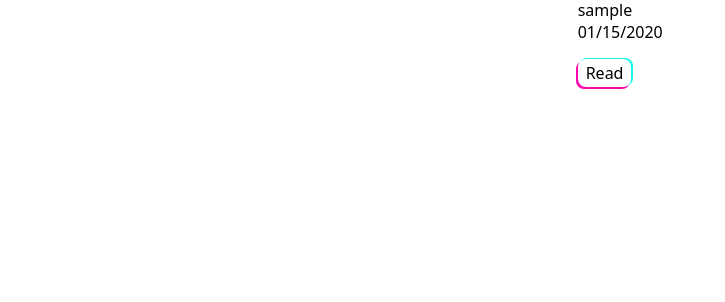
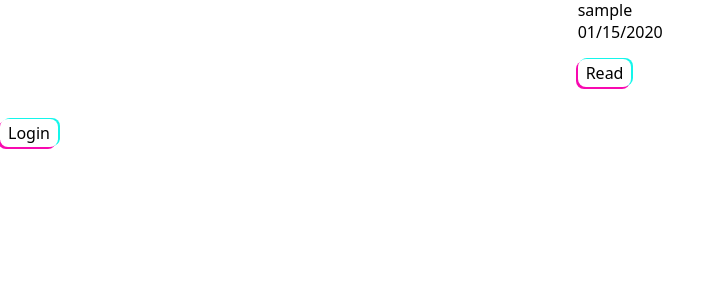
Before and after one commit to Jackmaa/codoc, a PHP site: page / in a window 1280 px wide. Shown: the part 115-417 px from the top of the page, without its empty margins (0-725 px from the left). Run offline with PHP 8.4, Linux system fonts and the light colour scheme; tables that the repository leaves empty or names only in its code hold one stand-in row (values such as "Sample post"); some libraries are stand-ins or nearby versions.

Commit message:
add login btn to homepage

```diff
--- a/view/homepage.php
+++ b/view/homepage.php
@@ -18,6 +18,7 @@
                 <p><?= $data->post->getPublished_date()->format('m/d/Y');?></p>
                 <a href="<?= $router->generate('readPost', ['id' => $data->post->getId_post()]); ?>" class="btn">Read</a>
             </article>
+            <a href="<?= $router->generate('login'); ?>" class="btn">Login</a>
         <?php endforeach; ?>
     </section>
 </body>
```
